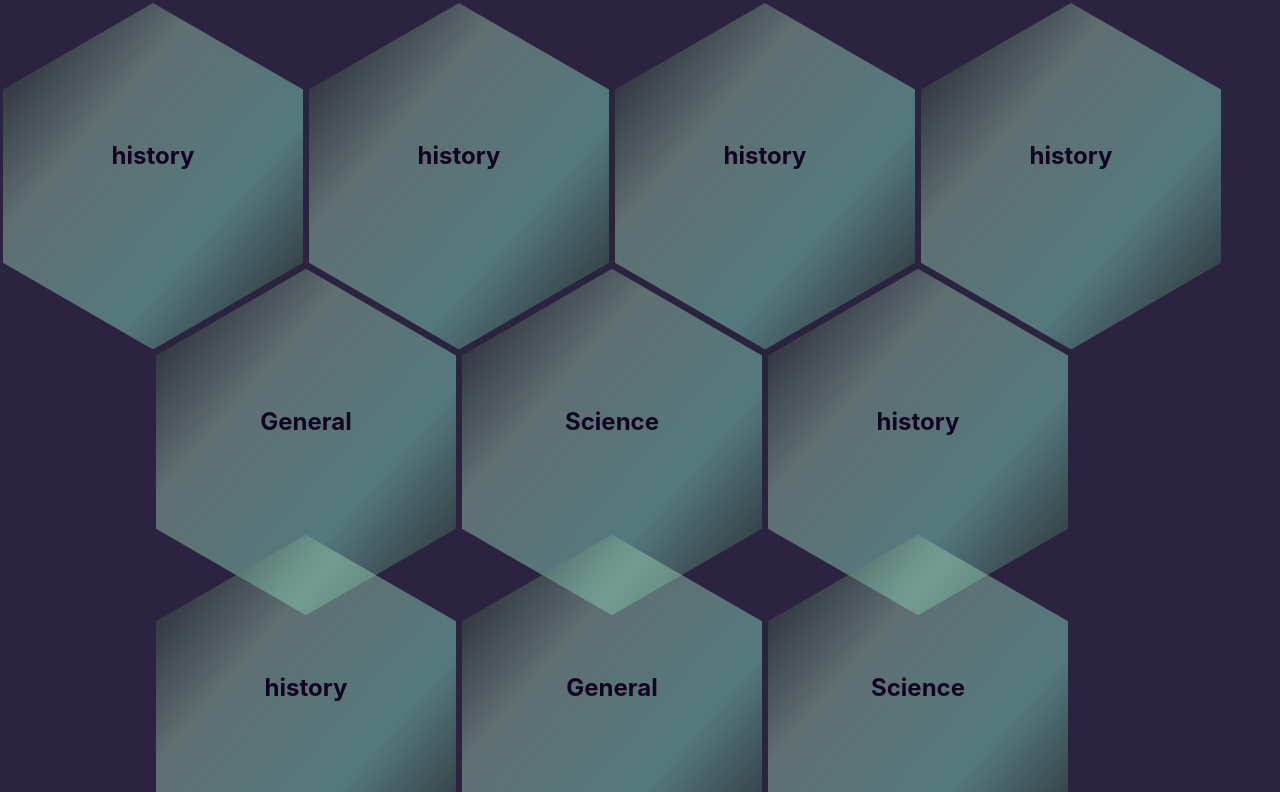
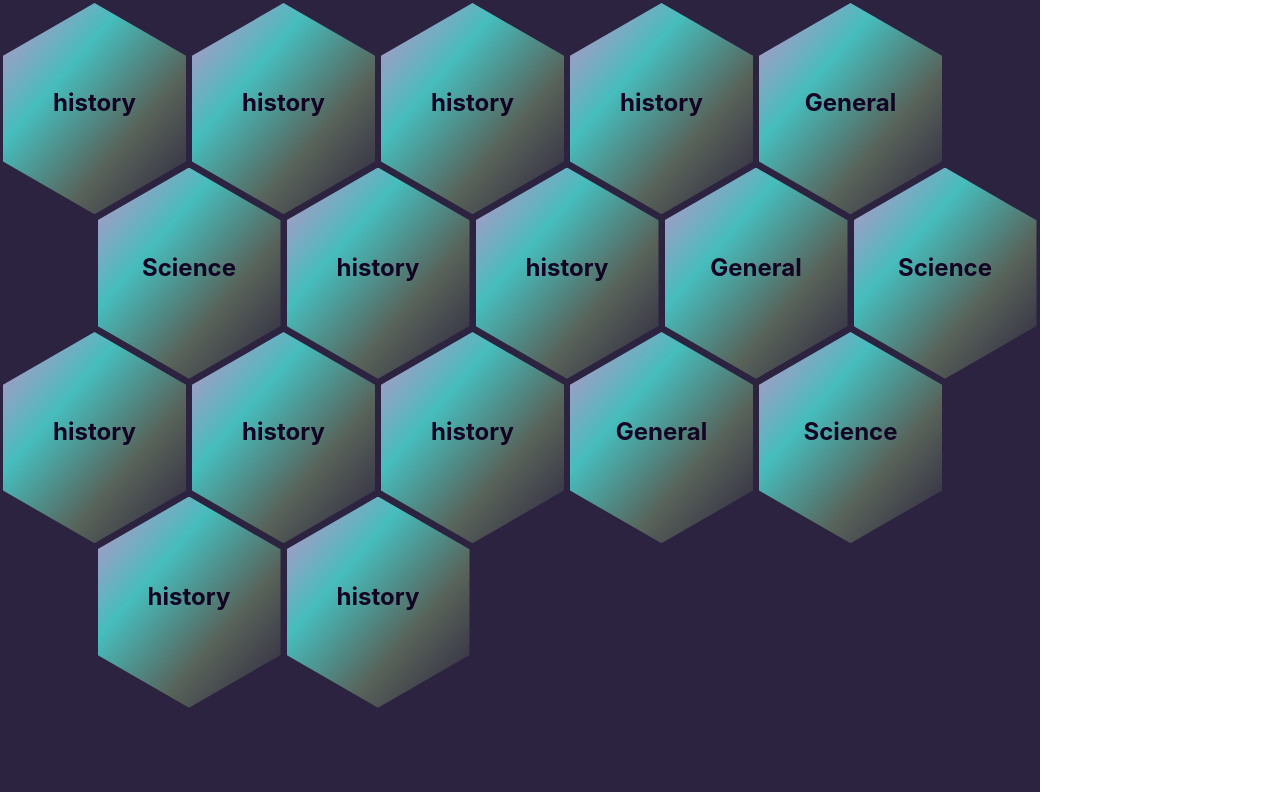
Before and after one commit to Ajtn/TriviaTrail, a React (Vite) app: page / in a window 1280 px wide. Shown: the top 792 px of the page. Built offline with nearby package versions, Linux system fonts and the light colour scheme; the HTML template or start-up script is replaced by a standard one.

Commit message:
Added style for different window widths, small logic changes to active Question

```diff
--- a/src/App.tsx
+++ b/src/App.tsx
@@ -1,7 +1,6 @@
 import Grid from './components/Grid'
 import { useEffect, useState} from 'react';
 import './style/App.css'
-import { question } from './components/triviaTypes.types';
 
 function App() {
   const [windowWidth, setWindowWidth] = useState(window.innerWidth);
@@ -19,7 +18,7 @@ function App() {
     setWindowWidth(window.innerWidth);
   }
 
-  const questions: Array<question> = [
+  const questions = [
     {
       id: "asdasd",
       questionText: "What is your name?",
@@ -159,7 +158,9 @@ function App() {
   ];
 
   return (
+    <div className='app'>
       <Grid windowWidth={windowWidth} questionData={questions}/>
+    </div>
   )
 }
 
--- a/src/components/Grid.tsx
+++ b/src/components/Grid.tsx
@@ -1,6 +1,6 @@
-import React, {MutableRefObject, useState} from "react";
-import Hex, {hexStatus} from "./Hex";
-import { difficulty, question } from "./triviaTypes.types";
+import React, { useState } from "react";
+import Hex, { hexStatus } from "./Hex";
+import { question } from "./triviaTypes.types";
 import DetailedHex from "./DetailedHex";
 
 /*
@@ -10,40 +10,33 @@ import DetailedHex from "./DetailedHex";
         -hex state (answered, failed, inacessible, unanswered)
         -hex content (45)
 */
-export default function Grid(props: {windowWidth: MutableRefObject<number>, questionData: Array<question>}) {
+export default function Grid(props: {windowWidth: number, questionData: Array<question>}) {
     const [hexGrid, setHexGrid] = useState(createGrid()),
-    [activeQ, setactiveQ] = useState({visible: false, qData: {id: "", questionText:"", answerText: "", difficulty: "easy" as difficulty, category: ""} as question});
+    [activeQ, setactiveQ] = useState({visible: false, qData: {id: "", questionText:"", answerText: "", difficulty: "easy", category: ""} as question});
 
     function createGrid():Array<hexStatus> {
-        return props.questionData.map(q => ({qId: q.id, accessible: false, category:q.category, answered: "unanswered" as "unanswered", nextTo: []}));
+        return props.questionData.map(q => ({...q, accessible: true, answered: "unanswered" as "unanswered", nextTo: []}));
     }
 
     function updateactiveQ (event: React.MouseEvent<HTMLDivElement, MouseEvent>) {
-        // setactiveQ(oldactiveQ => ({...oldactiveQ, visible: !oldactiveQ.visible}))
-        // console.log(event.currentTarget.classList[1]);
-        // const newActive = props.find(q => q.id === event.currentTarget.classList[1]);
-        const clickedQ = props.questionData.find(q => q.id === event.currentTarget.classList[1]);
+        const clickedQ = hexGrid.find(q => q.id === event.currentTarget.classList[1]);
         if (clickedQ) {
-            setactiveQ({visible:true, qData: clickedQ});
+            if (clickedQ.accessible)
+                setactiveQ({visible:true, qData: clickedQ});
         }
     }
 
     //todo: add logic to change hex accessibility
     //finds current question and modifies it's answered value in state
     function answerClicked(event: React.MouseEvent<HTMLDivElement, MouseEvent>) {
-        console.log(event.currentTarget);
         const clickedA = event.currentTarget.outerText,
         clickedId = event.currentTarget.parentElement?.classList[1];
-        console.log(activeQ.qData.answerText);
         setHexGrid(oldGrid => oldGrid.map(hex => {
-            if (hex.qId === clickedId) {
+            if (hex.id === clickedId) {
                 if (clickedA === activeQ.qData.answerText) {
-                    console.log("huh");
-                    return {...hex, answered: "pass"};
+                    return {...hex, answered: "pass", accessible: false};
                 } else {
-                    console.log(clickedA);
-                    console.log(activeQ.qData);
-                    return {...hex, answered: "fail"};
+                    return {...hex, answered: "fail", accessible: false};
                 }
             } else {
                 return hex;
@@ -54,16 +47,17 @@ export default function Grid(props: {windowWidth: MutableRefObject<number>, ques
 
     let gridScale = "small";
 
-    if (props.windowWidth.current > 900 && props.windowWidth.current < 1300) {
+    console.log(props.windowWidth);
+    if (props.windowWidth > 900 && props.windowWidth < 1300) {
         gridScale = "medium";
-    } else if (props.windowWidth.current > 1300) {
+    } else if (props.windowWidth > 1300) {
         gridScale = "large";
     }
 
     return (
-    <div className="hex-grid">
+    <div className={`hex-grid ${gridScale}`}>
         <div className={`grid-container ${gridScale}`}>
-            {hexGrid.map(hex => <Hex key={hex.qId} hexState={hex} handleClick={updateactiveQ}/>)}
+            {hexGrid.map(hex => <Hex key={hex.id} hexState={hex} handleClick={updateactiveQ}/>)}
             <DetailedHex activeQ={activeQ} handleClick={answerClicked} />
         </div>
     </div>)
--- a/src/components/Hex.tsx
+++ b/src/components/Hex.tsx
@@ -1,17 +1,21 @@
 import React from "react";
 
 export type hexStatus = {
-    qId: string;
+    id: string;
     accessible: boolean;
     category: string;
     answered: "pass" | "fail" | "unanswered";
     nextTo: Array<string>;
+    questionText: string;
+    answerText: string;
+    incorrectAnswers?: Array<string>;
+    difficulty: string;
  };
 
 export default function Hex(props: {hexState: hexStatus, handleClick: (event: React.MouseEvent<HTMLDivElement, MouseEvent>) => void}) {
 
     return (
-        <div className={`hex ${props.hexState.qId} ${props.hexState.answered} ${props.hexState.accessible && "accessible"}`} onMouseDown={props.handleClick}>
+        <div className={`hex ${props.hexState.id} ${props.hexState.answered} ${props.hexState.accessible && "accessible"}`} onMouseDown={props.handleClick}>
             <h2 className="hex-category-text">{props.hexState.category}</h2>
         </div>
     )
--- a/src/components/triviaTypes.types.ts
+++ b/src/components/triviaTypes.types.ts
@@ -1,10 +1,9 @@
-export type difficulty = "easy" |"medium" | "hard";
 
 export type question = {
    id: string;
    questionText: string;
    answerText: string;
    incorrectAnswers?: Array<string>;
-   difficulty: difficulty;
+   difficulty: string;
    category: string;
 }
--- a/src/style/App.css
+++ b/src/style/App.css
@@ -45,18 +45,42 @@ p, h1, h2, h3, h4, h5, h6 {
   isolation: isolate;
 }
 
+div.app {
+  background-color: rgb(43, 35, 63);
+  height: 100vh;
+  align-self: center;
+}
 
 h2 {
+  size: 2rem;
   text-align: center;
   color: rgb(20, 4, 35);
 }
 
-.hex-grid /*"main"*/ {
-  --s: 300px;  /* size of a hexagon */
+.hex-grid.small {
+  width: 705px;
+  --s: 122px;  /* size of a hexagon */
   --m: 3px;    /* space between each heaxgon */
+  padding-bottom: 35px;
+}
+
+.hex-grid.medium {
+  width: 1040px;
+  --s: 183px;  /* size of a hexagon */
+  --m: 3px;    /* space between each heaxgon */
+  padding-bottom: 55px;
+}
+
+.hex-grid.large {
+  width: 1355px;
+  --s: 240px;  /* size of a hexagon */
+  --m: 3px;    /* space between each heaxgon */
+  padding-bottom: 70px;
+}
+
+.hex-grid {
   --r: calc(var(--s)*3*1.1547/2 + 4*var(--m));
   display:flex;
-  background-color: rgb(43, 35, 63);
 }
 
 .grid-container > div {
@@ -88,7 +112,7 @@ h2 {
 }
 
 .grid-container > div:hover {
-  background-image: linear-gradient(to bottom right,rgba(201, 143, 201, 0.4), rgba(70, 189, 189, 1), rgba(155, 192, 127, 1), rgba(145, 183, 108, 0.4));
+  background-image: linear-gradient(to bottom right,rgba(201, 143, 201, 0.4), rgba(70, 189, 189,  0.8), rgba(155, 192, 127, 0.8), rgba(145, 183, 108, 0.4));
 }
 
 .grid-container > div.accessible {
```
